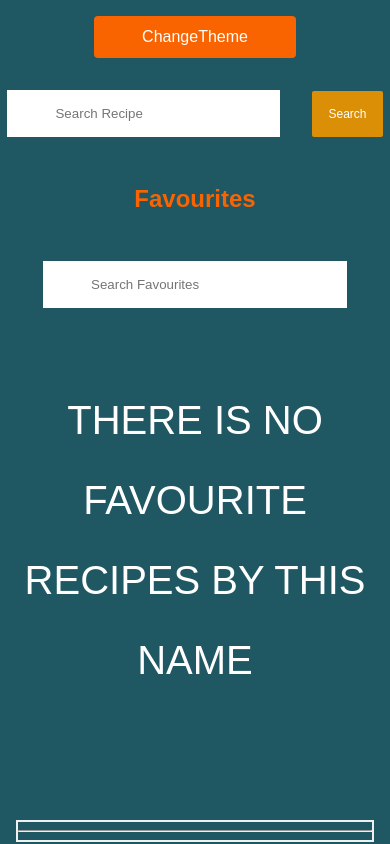
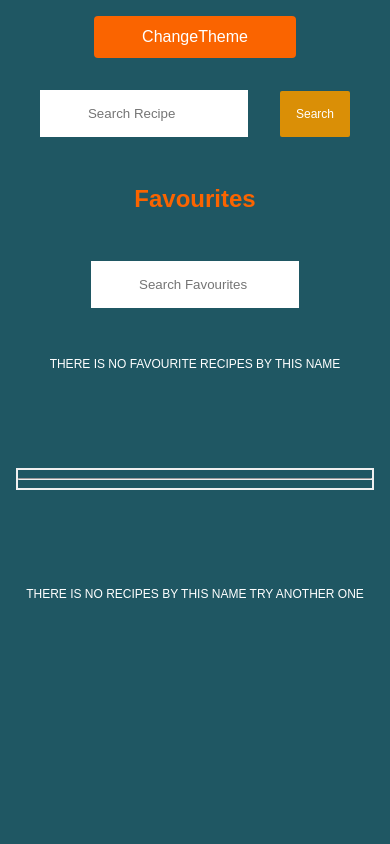
Before and after one commit to MahmoudKhalid22/React-food-app, a React (Create React App) app: page / in a window 390 px wide. Shown: the top 844 px of the page. Built offline with nearby package versions, Linux system fonts and the light colour scheme.

Commit message:
responsive

```diff
--- a/src/App.css
+++ b/src/App.css
@@ -61,11 +61,43 @@ img {
   padding: 1rem 3rem;
   margin-bottom: 2rem;
 }
-@media (max-width: 350px) {
-  .container img {
+@media (max-width: 1026px) {
+  .loading,
+  .no-meal {
+    font-size: 1.5rem;
+  }
+}
+@media (max-width: 767px) {
+  .loading,
+  .no-meal {
+    font-size: 1rem;
+  }
+  .containerFav::-webkit-scrollbar {
+    height: 20px;
+  }
+  img {
     width: auto;
-    height: 12rem;
+    height: 15rem;
     object-fit: contain;
     border-radius: 12px;
   }
+  #item {
+    min-height: 20rem;
+    justify-content: space-between;
+    margin-bottom: 1.5rem;
+    width: 15rem;
+  }
 }
+@media (max-width: 544px) {
+  .loading,
+  .no-meal {
+    font-size: 0.75rem;
+  }
+  #search,
+  .search-favourites input {
+    width: 7rem;
+  }
+  .themeButton {
+    padding: 0.75rem 1rem;
+  }
+}
--- a/src/components/Recipe/Recipe.jsx
+++ b/src/components/Recipe/Recipe.jsx
@@ -9,7 +9,7 @@ function Recipe(props) {
   const { theme } = useContext(themeContext);
   return (
     <div>
-      <div key={id} className="item">
+      <div key={id} className="item" id="item">
         {/* <h3 className="info">
           {item.length > 0 ? item[0].strMeal : "There in no meals now"}
         </h3> */}
--- a/src/components/Recipe/recipe.css
+++ b/src/components/Recipe/recipe.css
@@ -4,11 +4,8 @@
   border: 1px solid red;
   display: flex;
   flex-direction: column;
-  /* gap: 0.75rem; */
   padding: 1rem;
   border-radius: 12px;
-  /* width: 100%; */
-  /* margin-bottom: 2rem; */
   min-height: 31rem;
   justify-content: space-between;
   margin-bottom: 1.5rem;
@@ -73,3 +70,19 @@ img {
     background-color: rgb(161, 107, 6);
   }
 }
+@media (max-width: 767px) {
+  .item {
+    min-height: 20rem;
+    width: 15rem;
+  }
+  .item .cart {
+    font-weight: normal;
+    font-size: 0.75rem;
+    padding: 1rem 0.5rem;
+    width: fit-content;
+    margin: 0 auto;
+  }
+  .item .cart {
+    /* width: fit-content; */
+  }
+}
```
